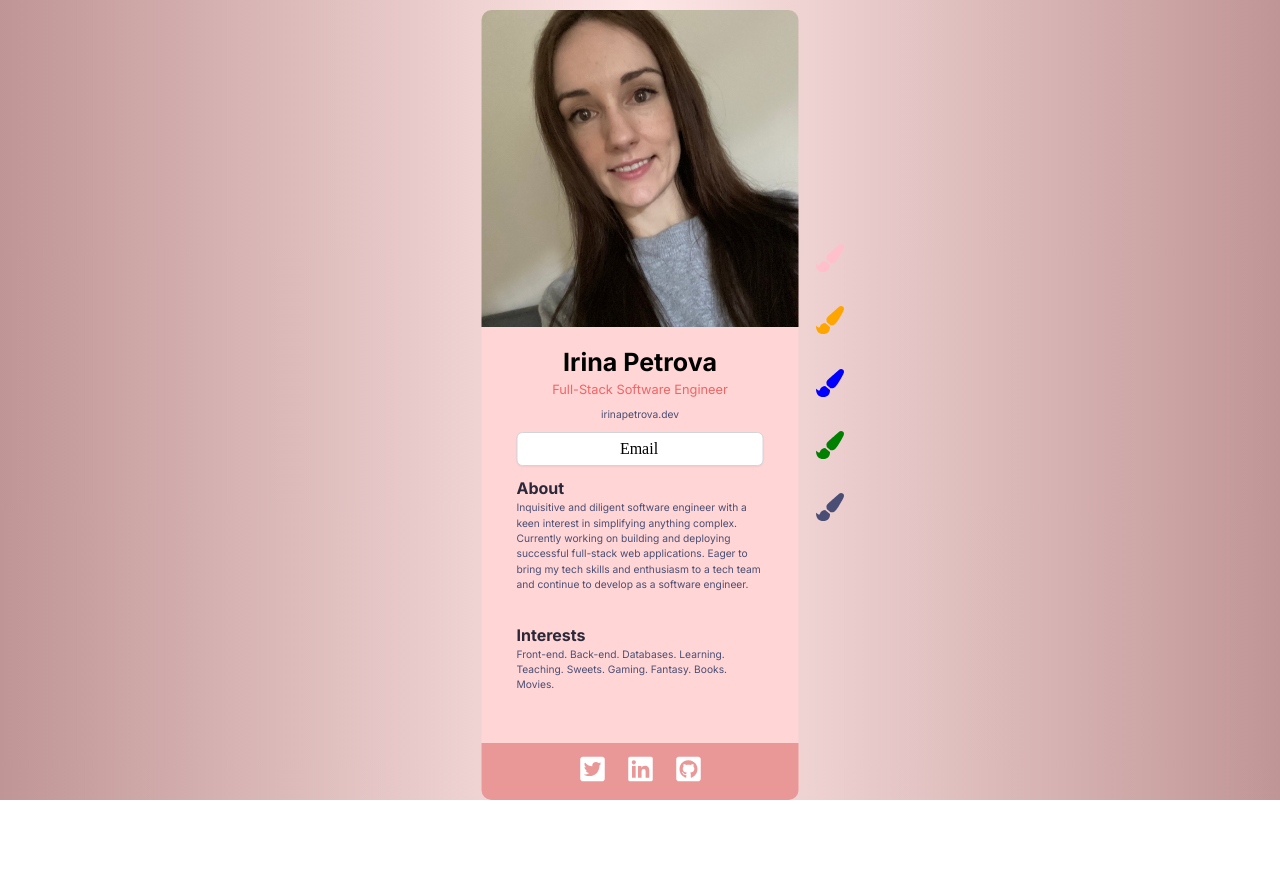
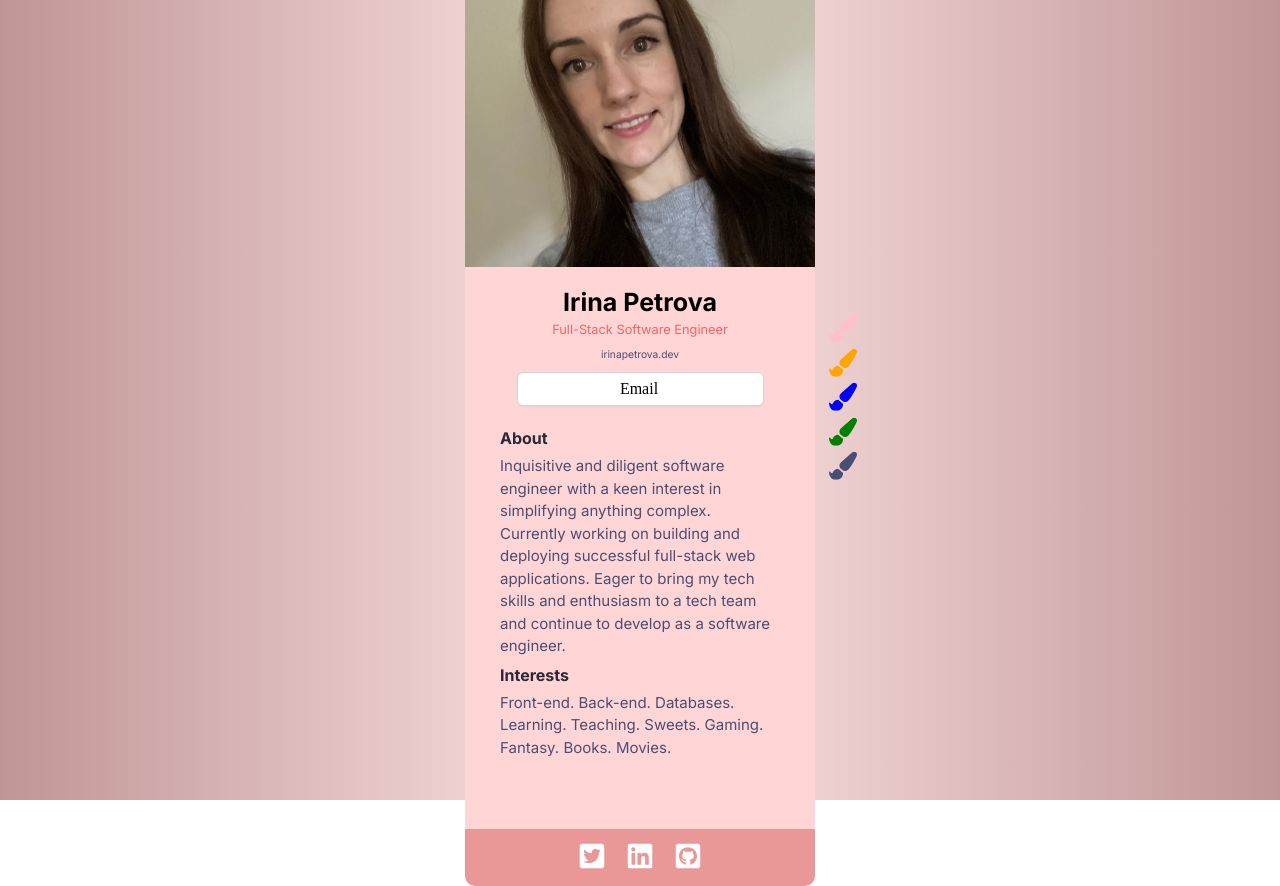
Before and after one commit to Hopeah/Business-Viz, a React (Vite) app: page / in a window 1280 px wide. Before the commit the page ends 800 px from the top, so only its background shows below. Built offline with nearby package versions, Linux system fonts and the light colour scheme.

Commit message:
Add design changes

```diff
--- a/src/App.jsx
+++ b/src/App.jsx
@@ -9,13 +9,9 @@ import { useState } from 'react'
 function App() {
   const [color, setColor] = useState('')
 
-  function changeColor(pickedColor) {
-    setColor(pickedColor)
-  }
-
     return(
       <div className={color === '' ? "container" : `container-${color}`}>
-        <Colors changeColor={changeColor} />
+        <Colors changeColor={setColor} />
         <Main color={color}/>
       </div>
     )
--- a/src/components/Footer.jsx
+++ b/src/components/Footer.jsx
@@ -4,12 +4,14 @@ import { FaLinkedin } from 'react-icons/fa'
 import { FaGithubSquare } from 'react-icons/fa'
 
 function Footer(props) {
+    const { color } = props
+
     return (
-        <footer className={props.color === '' ? "" : `footer-${props.color}`}>
+        <footer className={color ? `footer-${color}` : ""}>
             <ul>
-                <li><a href="https://twitter.com/Hopeahh" className={props.color === '' ? "icon-link" : `icon-link icon-link-${props.color}`}><FaTwitterSquare size={28}/></a></li>
-                <li><a href="https://www.linkedin.com/in/irina-petrova-se/" className={props.color === '' ? "icon-link" : `icon-link icon-link-${props.color}`}><FaLinkedin size={28}/></a></li>
-                <li><a href="https://github.com/Hopeah" className={props.color === '' ? "icon-link" : `icon-link icon-link-${props.color}`}><FaGithubSquare size={28}/></a></li>
+                <li><a href="https://twitter.com/Hopeahh" className={color ? `icon-link icon-link-${color}` : "icon-link"}><FaTwitterSquare size={28}/></a></li>
+                <li><a href="https://www.linkedin.com/in/irina-petrova-se/" className={color ? `icon-link icon-link-${color}` : "icon-link"}><FaLinkedin size={28}/></a></li>
+                <li><a href="https://github.com/Hopeah" className={color ? `icon-link icon-link-${color}` : "icon-link"}><FaGithubSquare size={28}/></a></li>
             </ul>
         </footer>
     )
--- a/src/components/Info.jsx
+++ b/src/components/Info.jsx
@@ -2,14 +2,16 @@ import React from 'react'
 // import photo from '../assets/photo.jpg'
 
 function Info(props) {
+    const { color } = props
+
     return (
         <div>
             {/* <img src={photo} alt="User's photo" width='317px' /> */}
             <div className='photo'></div>
-            <h1 className={props.color === '' ? "" : `h1-${props.color}`}>Irina Petrova</h1>
-            <h3 className={props.color === '' ? "title" : `title title-${props.color}`}>Full-Stack Software Engineer</h3>
-            <a href="https://irinapetrova.dev" className={props.color === '' ? "link" : `link link-${props.color}`}>irinapetrova.dev</a>
-            <a href="mailto:irina@theluky.com" className={props.color === '' ? "button" : `button button-${props.color}`}>Email</a>
+            <h1 className={color ? `h1-${color}` : ""}>Irina Petrova</h1>
+            <h3 className={color ? `title title-${color}` : "title"}>Full-Stack Software Engineer</h3>
+            <a href="https://irinapetrova.dev" className={color ? `link link-${color}` : "link"}>irinapetrova.dev</a>
+            <a href="mailto:irina@theluky.com" className={color ? `button button-${color}` : "button"}>Email</a>
         </div>
     )
 }
--- a/src/components/Interests.jsx
+++ b/src/components/Interests.jsx
@@ -1,10 +1,12 @@
 import React from 'react'
 
 function Interests(props) {
+    const { color } = props
+
     return (
         <div className='content'>
-            <h2 className={props.color === '' ? "" : `h2-${props.color}`}>Interests</h2>
-            <p className={props.color === '' ? "" : `p-${props.color}`}>Front-end. Back-end. Databases. Learning. Teaching. Sweets. Gaming. Fantasy. Books. Movies.</p>
+            <h2 className={color ? `h2-${color}` : ""}>Interests</h2>
+            <p className={color ? `p-${color}` : ""}>Front-end. Back-end. Databases. Learning. Teaching. Sweets. Gaming. Fantasy. Books. Movies.</p>
         </div>
     )
 }
--- a/src/components/Main.jsx
+++ b/src/components/Main.jsx
@@ -7,14 +7,16 @@ import Footer from "./Footer"
 function Main(props) {
   //pink, blue, red, gray, black
 
-    return(
-      <main className={props.color === '' ? "" : `main-${props.color}`}>
-        <Info color={props.color} />
-        <About color={props.color} />
-        <Interests color={props.color} />
-        <Footer color={props.color} />
-      </main>
-    )
+  const { color } = props
+
+  return(
+    <main className={color ? `main-${props.color}` : ""}>
+      <Info color={color} />
+      <About color={color} />
+      <Interests color={color} />
+      <Footer color={color} />
+    </main>
+  )
 }
 
 export default Main
--- a/src/index.css
+++ b/src/index.css
@@ -35,8 +35,8 @@ main {
   top: 50%;
   left: 50%;
   transform: translate(-50%, -50%);
-  height: 780px;
-  width: 317px;
+  height: 900px;
+  width: 350px;
   background: #ffd5d5;
   border-radius: 10px 10px 0px 0px;
 }
@@ -44,7 +44,7 @@ main {
 .brushes {
   position: absolute;
   top: 50%;
-  left: 50%;
+  left: 51%;
   transform: translate(-50%, -50%);
   margin-left: 190px;
 }
@@ -53,7 +53,7 @@ main {
 
 .photo {
   display: block;
-  width: 317px;
+  width: 350px;
   height: 317px;
   background: url(./assets/photo.jpg);
   background-repeat: no-repeat;
@@ -134,12 +134,12 @@ h1 {
 /* About and Interests */
 
 .about {
-  margin-top: 10px;
+  margin-top: 20px;
 }
 
 h2 {
   font-family: 'Inter';
-  margin: 0 35px;
+  margin: 5px 35px;
   font-style: normal;
   font-weight: 700;
   font-size: 16px;
@@ -149,11 +149,11 @@ h2 {
 }
 
 p {
-  margin: 0 35px 30px 35px;
+  margin: 0 35px 0px 35px;
   font-family: 'Inter';
   font-style: normal;
   font-weight: 400;
-  font-size: 10.24px;
+  font-size: 15px;
   line-height: 150%;
   /* or 15px */
   color: #4A4E74;
@@ -162,7 +162,7 @@ p {
 /* Footer */
 
 footer {
-  margin-top: 50px;
+  margin-top: 70px;
   background: #ea9797;
   border-radius: 0px 0px 10px 10px;
   height: 57px;
```
